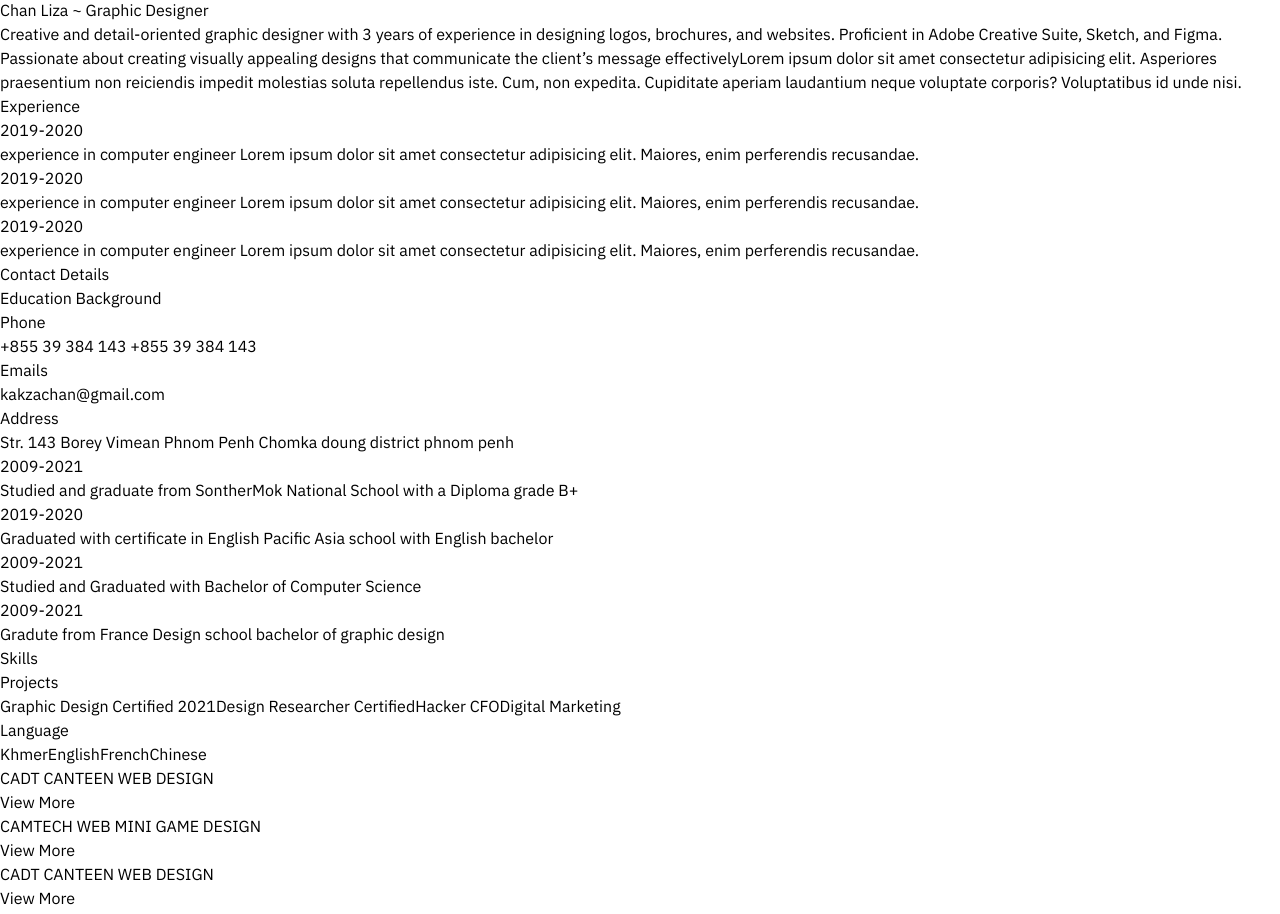
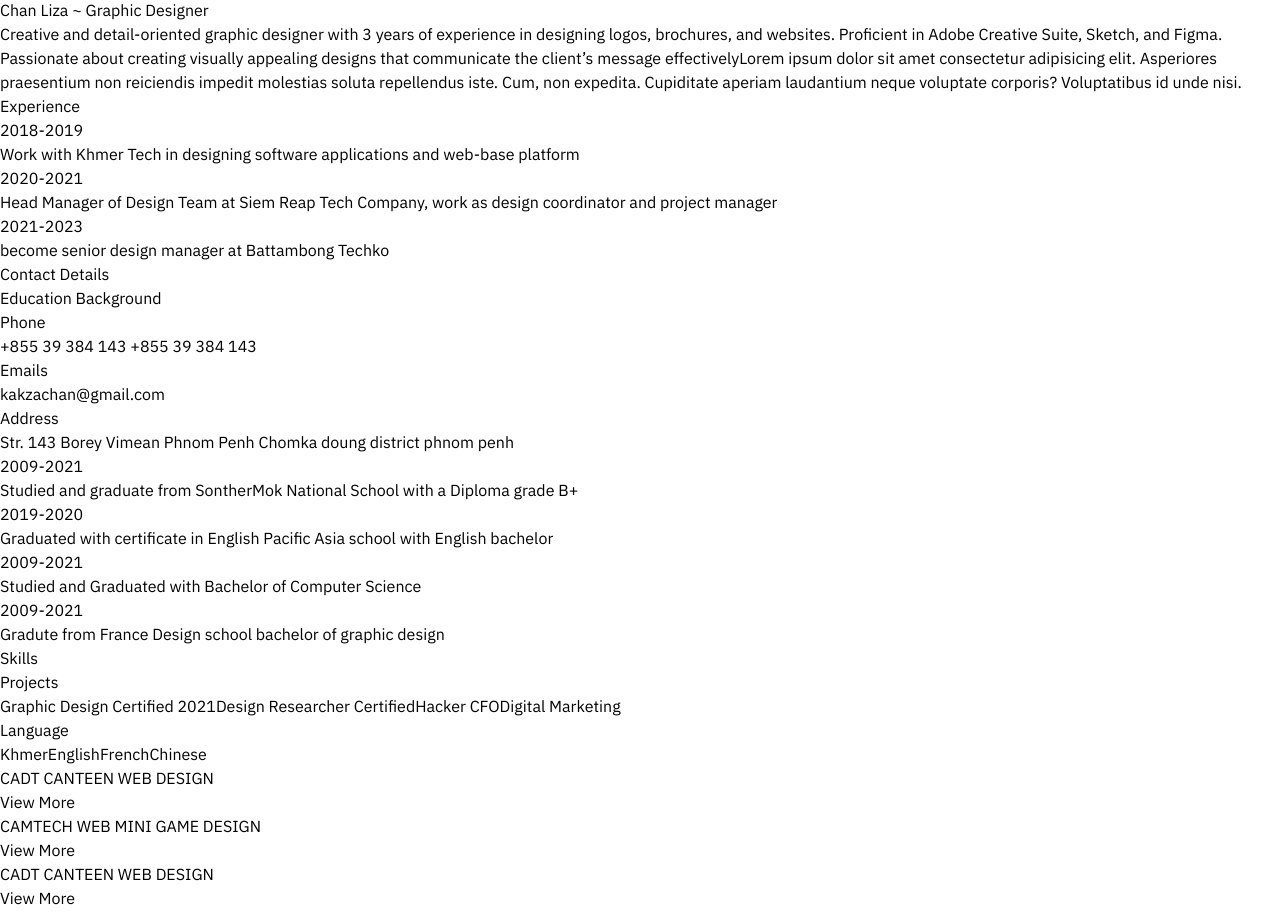
Before and after one commit to LizaJ18/phishing, a React (Vite) app: page / in a window 1280 px wide. Shown: the part 1097-2011 px from the top of the page. Built offline with nearby package versions, Linux system fonts and the light colour scheme.

Commit message:
change color

```diff
--- a/src/App.jsx
+++ b/src/App.jsx
@@ -12,7 +12,7 @@ function App() {
       <div className="flex items-center justify-center p-[40px] px-[30px] pt-[90px] ">
         <div className="pl-[60px]">
           <img
-            className="rounded-[50px] shadow-[20px_20px_0px_10px_#ED3C3C] w-[70%]"
+            className="rounded-[50px] shadow-[20px_20px_0px_10px_#104962] w-[70%]"
             src={za}
           />
         </div>
@@ -46,10 +46,10 @@ function App() {
         <h1 className="text-[40px]  p-[30px] ml-[40px] font-bold">
           Experience
         </h1>
-        <div className="flex item-center justify-between px-[100px] py-[80px] bg-[#562828] text-white">
-          <ExperienceCard />
-          <ExperienceCard />
-          <ExperienceCard />
+        <div className="flex item-center justify-between px-[100px] py-[80px] bg-[#013567] text-white">
+          <ExperienceCard workYear={"2018-2019"} desc={"Work with Khmer Tech in designing software applications and web-base platform"} />
+          <ExperienceCard workYear={"2020-2021"} desc={"Head Manager of Design Team at Siem Reap Tech Company, work as design coordinator and project manager"}/>
+          <ExperienceCard workYear={"2021-2023"} desc={"become senior design manager at Battambong Techko"}/>
         </div>
       </div>
 
@@ -60,8 +60,8 @@ function App() {
           <h2>Education Background</h2>
         </div>
 
-        <div className="flex justify-between ">
-          <div className="flex flex-col px-[100px] bg-[#FF7A72] pt-[10px] rounded-r-[40px] pb-[35px]">
+        <div className="flex justify-between text-white">
+          <div className="flex flex-col px-[100px] bg-[#2D57EB] pt-[10px] rounded-r-[40px] pb-[35px]">
             {/*how do i target all the header at once?*/}
             <div className="flex flex-col text-[20px] pb-[13px] pt-[40px]">
               <h1 className="text-[25px] font-semibold">Phone</h1>
@@ -81,7 +81,7 @@ function App() {
             </div>
           </div>
 
-          <div className="flex flex-col pr-[120px] pl-[90px] rounded-l-[40px] py-[50px] text-[20px] text-white bg-[#6F1919]">
+          <div className="flex flex-col pr-[120px] pl-[90px] rounded-l-[40px] py-[50px] text-[20px] text-white bg-[#262A88]">
             <div className="pb-[15px]">
               <h1 className="text-[25px] font-semibold">2009-2021</h1>
               <p1>
@@ -118,7 +118,7 @@ function App() {
         <div className="flex item-center justify-between">
           {/* skills and language div */}
           <div className="flex flex-col">
-            <div className="flex flex-col text-[23px] pl-[100px] pr-[40px] leading-[45px] py-[50px] bg-[#C13131] rounded-r-[40px] text-white">
+            <div className="flex flex-col text-[23px] pl-[100px] pr-[40px] leading-[45px] py-[50px] bg-[#6A44A9] rounded-r-[40px] text-white">
               <p1>Graphic Design Certified 2021</p1>
               <p2>Design Researcher Certified</p2>
               <p3>Hacker CFO</p3>
@@ -127,7 +127,7 @@ function App() {
             <div className="flex justify-between text-[40px]  p-[30px] ml-[40px] font-bold">
               <h1>Language</h1>
             </div>
-            <div className="flex flex-col text-[23px] px-[100px] leading-[50px] py-[50px] bg-[#FF8C8C] rounded-r-[40px]">
+            <div className="flex flex-col text-[23px] px-[100px] leading-[50px] py-[50px] bg-[#81A0C5] rounded-r-[40px]">
               <p1>Khmer</p1>
               <p2>English</p2>
               <p3>French</p3>
@@ -137,52 +137,81 @@ function App() {
           {/* project div */}
           <div className="flex-col w-[60%]">
             <div className="flex items-center justify-between text-[35px]">
-              <div className="pr-[60px] pl-[25px] pt-[25px] pb-[190px] bg-[#FF8C8C] rounded-tl-[40px]">
+              <div className="pr-[60px] pl-[25px] pt-[25px] pb-[190px] bg-[#2DB2EB] text-white rounded-tl-[40px]">
                 <h1>CADT CANTEEN WEB DESIGN</h1>
-                <button onClick={(event) => {
-                  event.stopPropagation()
-                  setLoginModalOpen(true)}} className="text-[20px]">View More</button>
+                <button
+                  onClick={(event) => {
+                    event.stopPropagation();
+                    setLoginModalOpen(true);
+                  }}
+                  className="text-[20px]"
+                >
+                  View More
+                </button>
               </div>
-              <div className="pl-[25px] pt-[25px] pb-[190px] bg-[#562828] text-white">
+              <div className="pl-[25px] pt-[25px] pb-[190px] bg-[#2DB2EB] text-white">
                 <h1>CAMTECH WEB MINI GAME DESIGN</h1>
-                <button onClick={(event) => {
-                  event.stopPropagation()
-                  setLoginModalOpen(true)}} className="text-[20px]">View More</button>
+                <button
+                  onClick={(event) => {
+                    event.stopPropagation();
+                    setLoginModalOpen(true);
+                  }}
+                  className="text-[20px]"
+                >
+                  View More
+                </button>
               </div>
             </div>
             <div className="flex items-center justify-between text-[35px]">
-              <div className="pr-[60px] pl-[25px] pt-[25px] pb-[190px] bg-[#562828] rounded-bl-[40px] text-white">
+              <div className="pr-[60px] pl-[25px] pt-[25px] pb-[190px] bg-[#013567] rounded-bl-[40px] text-white">
                 <h1>CADT CANTEEN WEB DESIGN</h1>
-                <button onClick={(event) => {
-                  event.stopPropagation()
-                  setLoginModalOpen(true)}} className="text-[20px]">View More</button>
+                <button
+                  onClick={(event) => {
+                    event.stopPropagation();
+                    setLoginModalOpen(true);
+                  }}
+                  className="text-[20px]"
+                >
+                  View More
+                </button>
               </div>
-              <div className="pl-[25px] pt-[25px] pb-[190px] bg-[#FF8C8C]">
+              <div className="pl-[25px] pt-[25px] pb-[190px] bg-[#013567] text-white">
                 <h1>CAMTECH WEB MINI GAME DESIGN</h1>
-                <button onClick={(event) => {
-                  event.stopPropagation()
-                  setLoginModalOpen(true)}} className="text-[20px]">View More</button>
+                <button
+                  onClick={(event) => {
+                    event.stopPropagation();
+                    setLoginModalOpen(true);
+                  }}
+                  className="text-[20px]"
+                >
+                  View More
+                </button>
               </div>
             </div>
             {/* <Login modalOpen={loginModalOpen} setLoginModalOpen={setLoginModalOpen}/> */}
           </div>
         </div>
       </div>
+
+      <div>
+
+      </div>
     </div>
   );
 }
 
-const ExperienceCard = () => {
+
+
+
+const ExperienceCard = ({workYear, desc }) => {
   return (
     <div>
-      <h1 className="text-[30px]">2019-2020</h1>
+      <h1 className="text-[30px]">{workYear}</h1>
       <p className="w-[350px] text-[20px]">
-        experience in computer engineer Lorem ipsum dolor sit amet
-        consectetur adipisicing elit. Maiores, enim perferendis
-        recusandae.
+        {desc}
       </p>
     </div>
-  )
-}
+  );
+};
 
 export default App;
```
